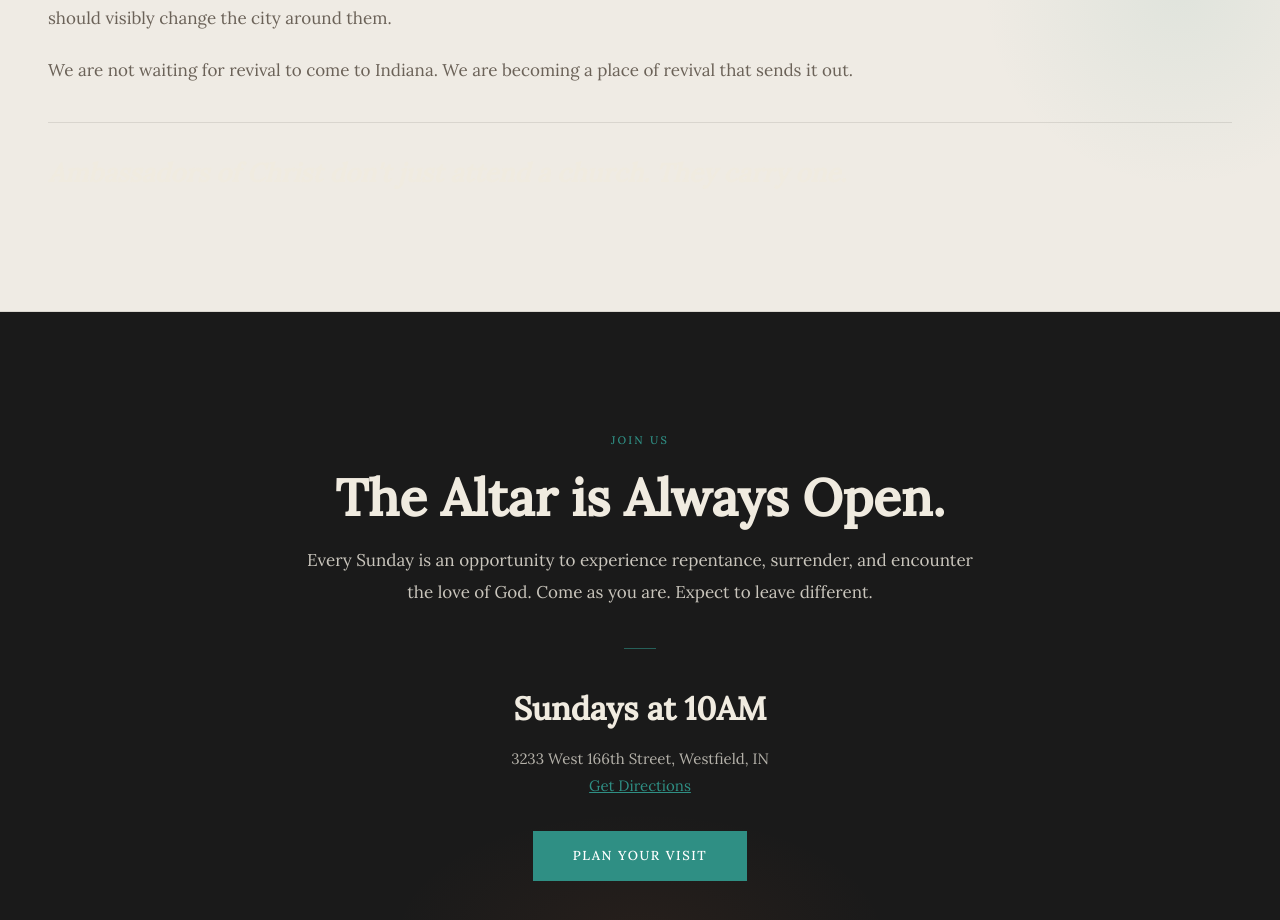
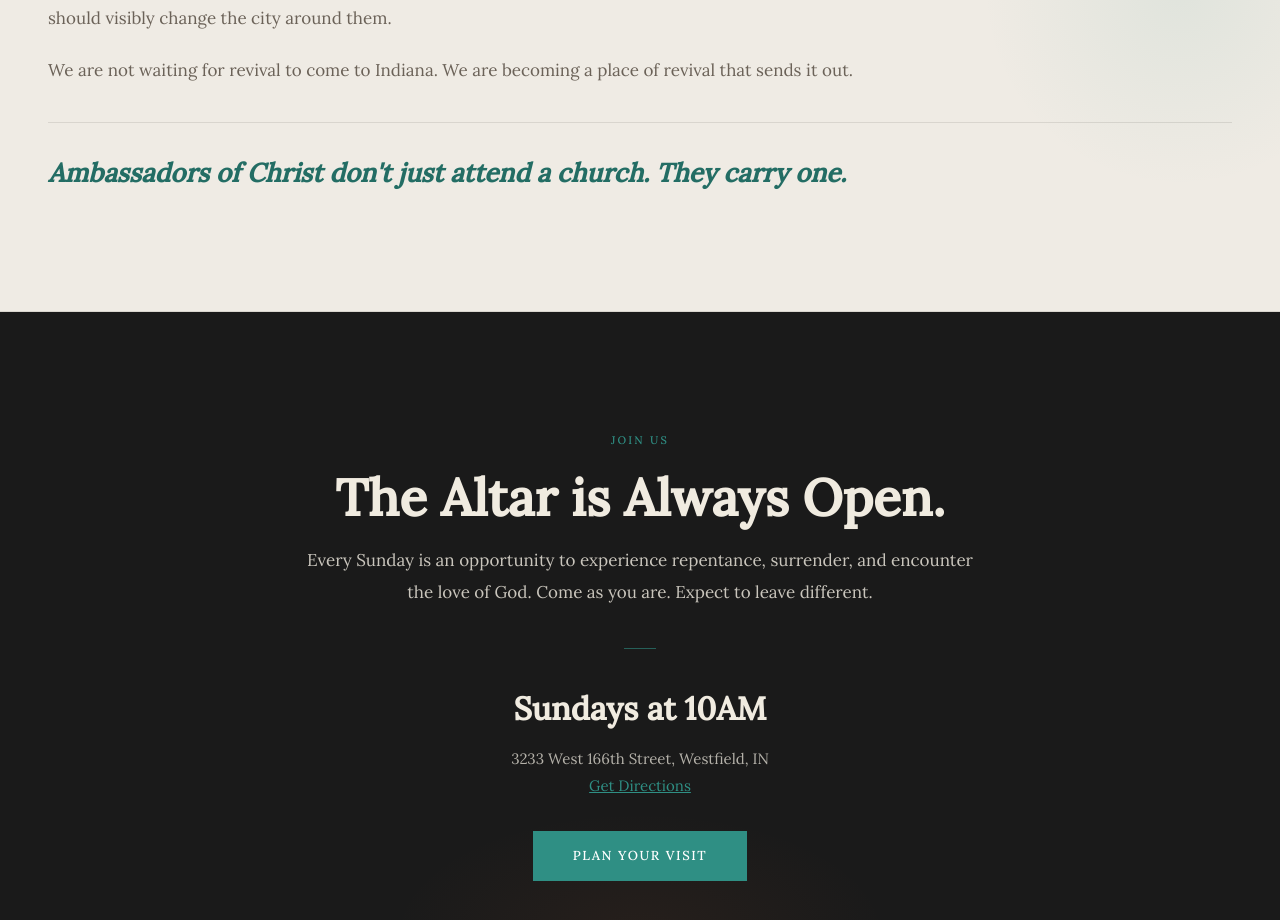
Before and after one commit to arkidentity/lifepointe, a Next.js app: page / in a window 1280 px wide. Shown: the part 1509-2429 px from the top of the page. Built offline with nearby package versions, Linux system fonts and the light colour scheme.

Commit message:
cream fix

```diff
--- a/components/home/Vision.tsx
+++ b/components/home/Vision.tsx
@@ -73,7 +73,7 @@ export function Vision() {
           style={{
             fontFamily: 'var(--font-display)',
             fontSize: 'clamp(18px, 2.2vw, 26px)',
-            color: 'var(--lp-vision-kicker-color)',
+            color: 'var(--lp-accent-hover)',
             borderColor: 'var(--lp-border)',
           }}
         >
--- a/components/visit/VisitContact.tsx
+++ b/components/visit/VisitContact.tsx
@@ -19,7 +19,7 @@ export function VisitContact() {
             color: 'var(--lp-text)',
           }}
         >
-          We&apos;re happy to answer anything before you come.
+          We&apos;re here to help before you arrive.
         </h2>
         <p
           className="text-[16px] leading-[1.8] mb-8"
```
Also changed, not shown: 1 other file (tests, documents, lock files or other folders).
